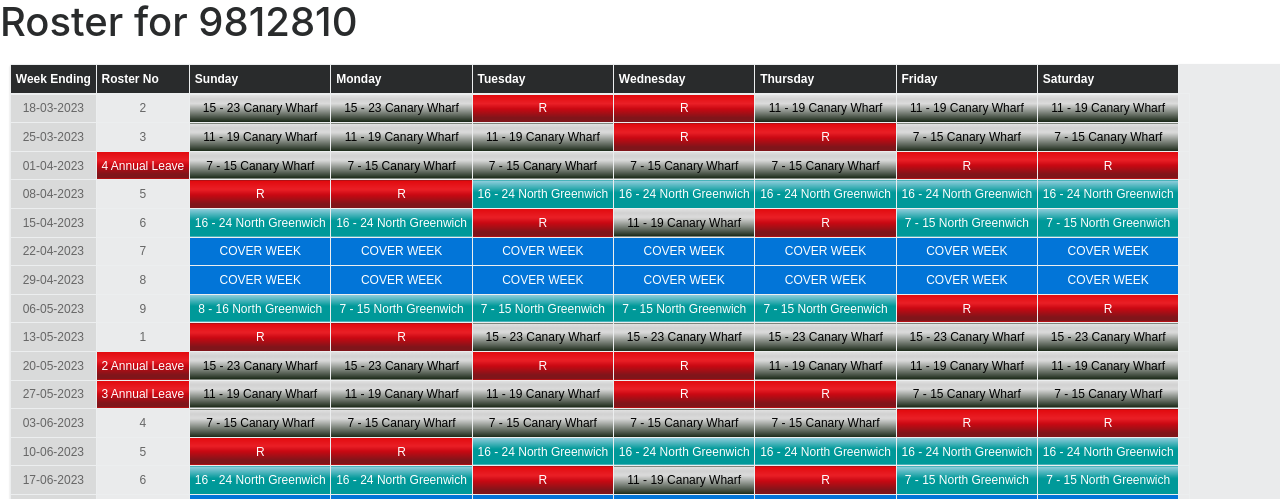
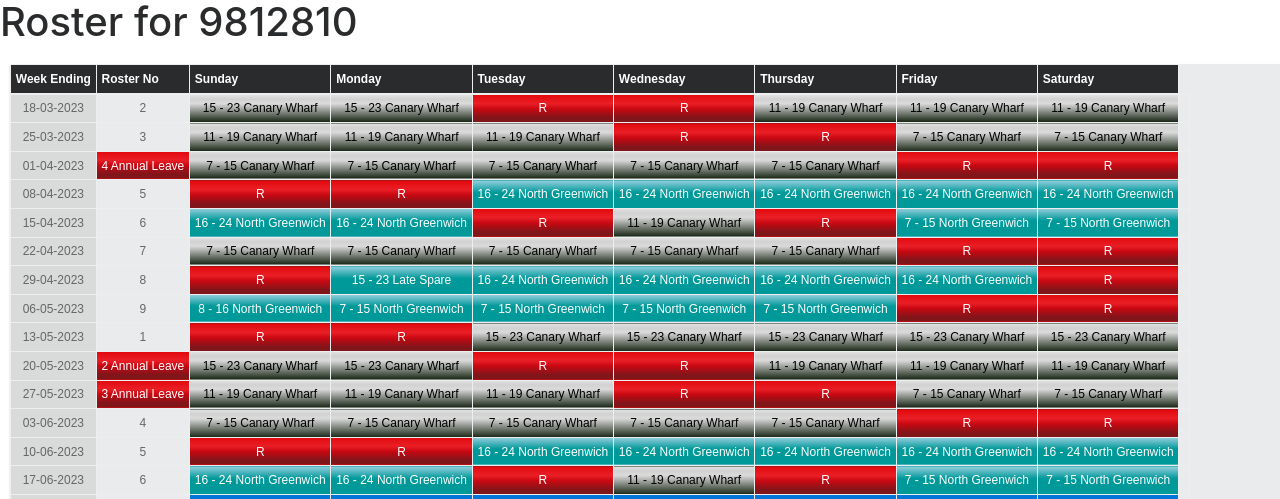
Before and after one commit to hiltondeville/canarycss, a PHP site: page /9812810/index.php in a window 1280 px wide. Shown: the top 499 px of the page. Run offline with PHP 8.4, Linux system fonts and the light colour scheme; some libraries are stand-ins or nearby versions.

Commit message:
Cover weeks up t0 29/4/23

```diff
--- a/9812810/index.php
+++ b/9812810/index.php
@@ -1742,27 +1742,29 @@
 
                                                            <td class='table-active'><?php $upDate += 604800; echo date('d-m-Y', $upDate); ?></td>
                                                            <td class=''>7</td>
-                                                           <td class='bg-primary'>COVER WEEK</td>
-                                                           <td class='bg-primary'>COVER WEEK</td>
-                                                           <td class='bg-primary'>COVER WEEK</td>
-                                                           <td class='bg-primary'>COVER WEEK</td>
-                                                           <td class='bg-primary'>COVER WEEK</td>
-                                                           <td class='bg-primary'>COVER WEEK</td>
-                                                           <td class='bg-primary'>COVER WEEK</td>
+                                                           <td class=' gray'>7 - 15 Canary Wharf</td>
+                                                           <td class=' gray'>7 - 15 Canary Wharf</td>
+                                                           <td class=' gray'>7 - 15 Canary Wharf</td>
+                                                           <td class=' gray'>7 - 15 Canary Wharf</td>
+                                                           <td class=' gray'>7 - 15 Canary Wharf</td>
+                                                           <td class=' red'>R</td>
+                                                           <td class=' red'>R</td>
                                                            <td class=''></td>
                                                          </tr>
                                                        <tr <?php if($upDate < $removeOldDate) { echo $hide; } ?>>
 
                                                            <td class='table-active'><?php $upDate += 604800; echo date('d-m-Y', $upDate); ?></td>
                                                            <td class=''>8</td>
-                                                           <td class='bg-primary'>COVER WEEK</td>
-                                                           <td class='bg-primary'>COVER WEEK</td>
-                                                           <td class='bg-primary'>COVER WEEK</td>
-                                                           <td class='bg-primary'>COVER WEEK</td>
-                                                           <td class='bg-primary'>COVER WEEK</td>
-                                                           <td class='bg-primary'>COVER WEEK</td>
-                                                           <td class='bg-primary'>COVER WEEK</td>
+                                                           <td class=' red'>R</td>
+                                                           <td class=' black'>15 - 23 Late Spare</td>
+                                                           <td class=' black'>16 - 24 North Greenwich</td>
+                                                           <td class=' black'>16 - 24 North Greenwich</td>
+                                                           <td class=' black'>16 - 24 North Greenwich</td>
+                                                           <td class=' black'>16 - 24 North Greenwich</td>
+                                                           <td class=' red'>R</td>
                                                            <td class=''></td>
+
+                         <!-- WE 29-4-2023                                   -->
                                                          </tr>
                                                        <tr <?php if($upDate < $removeOldDate) { echo $hide; } ?>>
 
```
Also changed, not shown: 1 other file.
